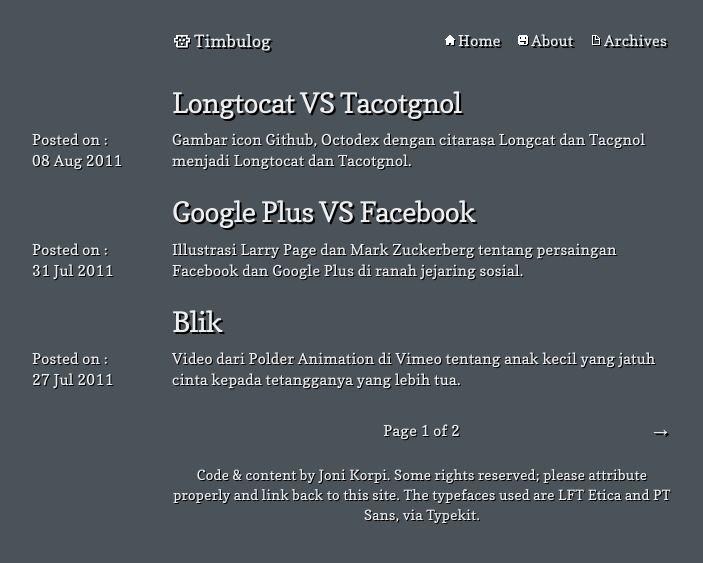
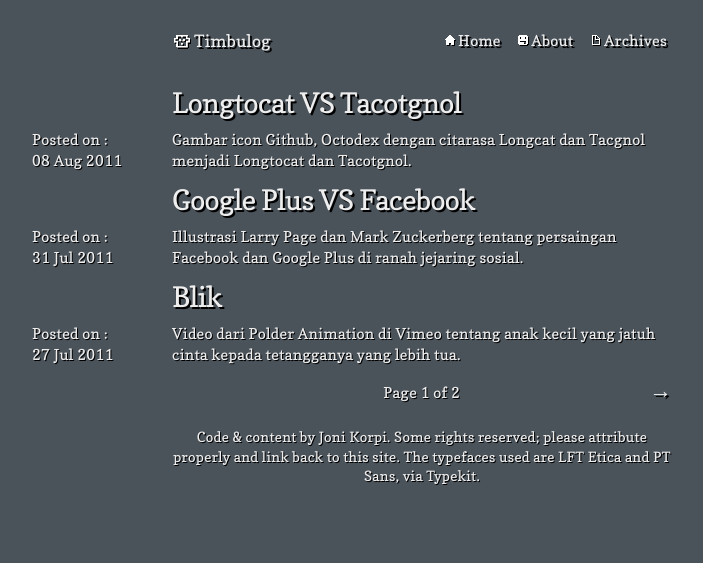
Before and after one commit to timbul/timbul.github.com, a Jekyll site: the page built from index.html, in a window 1280 px wide. Shown: the top 563 px of the page, without its empty margins (288-991 px from the left). Built offline with Jekyll 4.4.1, drawn with Linux system fonts in a browser that asks for light colours; Markdown is read by kramdown in place of the engine named in the settings; the list of posts is cut into pages by our own code.

```diff
--- a/CNAME
+++ b/CNAME
@@ -1 +1 @@
-timbulog.tk
+sarim.in
--- a/index.html
+++ b/index.html
@@ -14,8 +14,7 @@ title: Heru's Personal Blog
 <dd>{{ post.date | date_to_string }}</dd>
 </dl>
 	</div>
-	<div class="column tiga">{{ post.excerpt }}</p>
-</div>
+	<div class="column tiga">{{ post.excerpt }}</div>
 </div>
 </div>
 {% endfor %}
```
